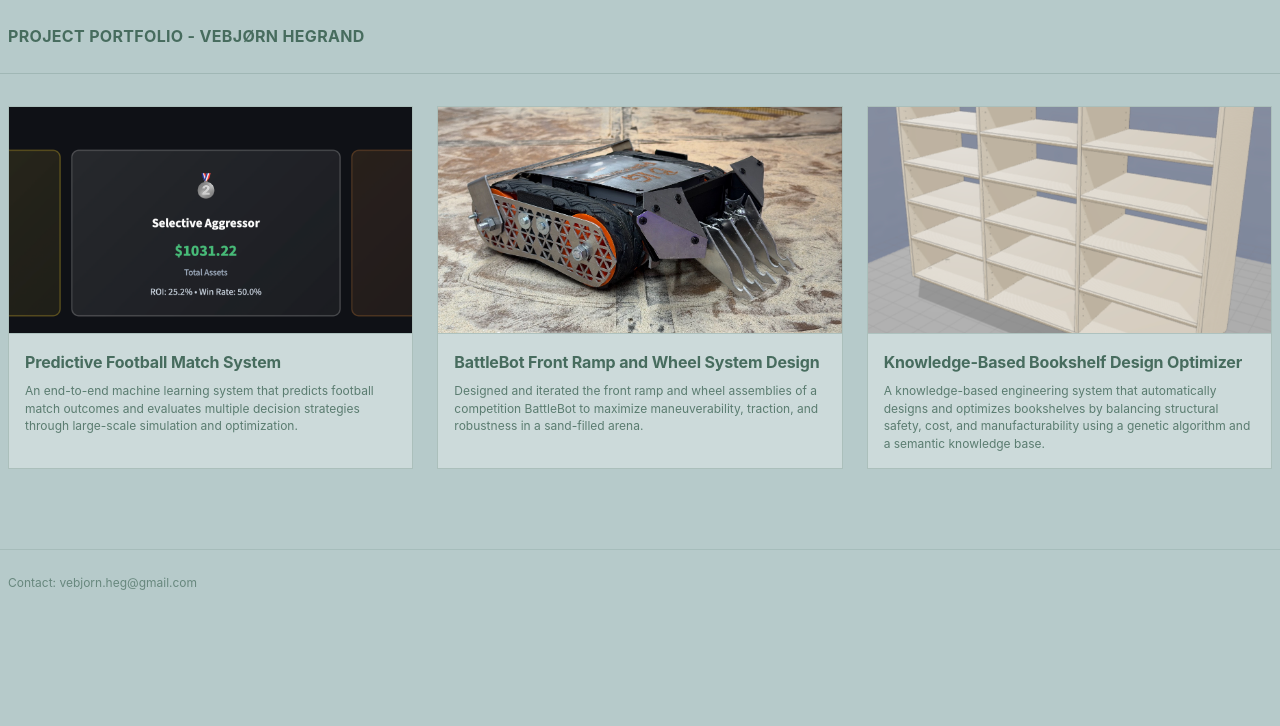
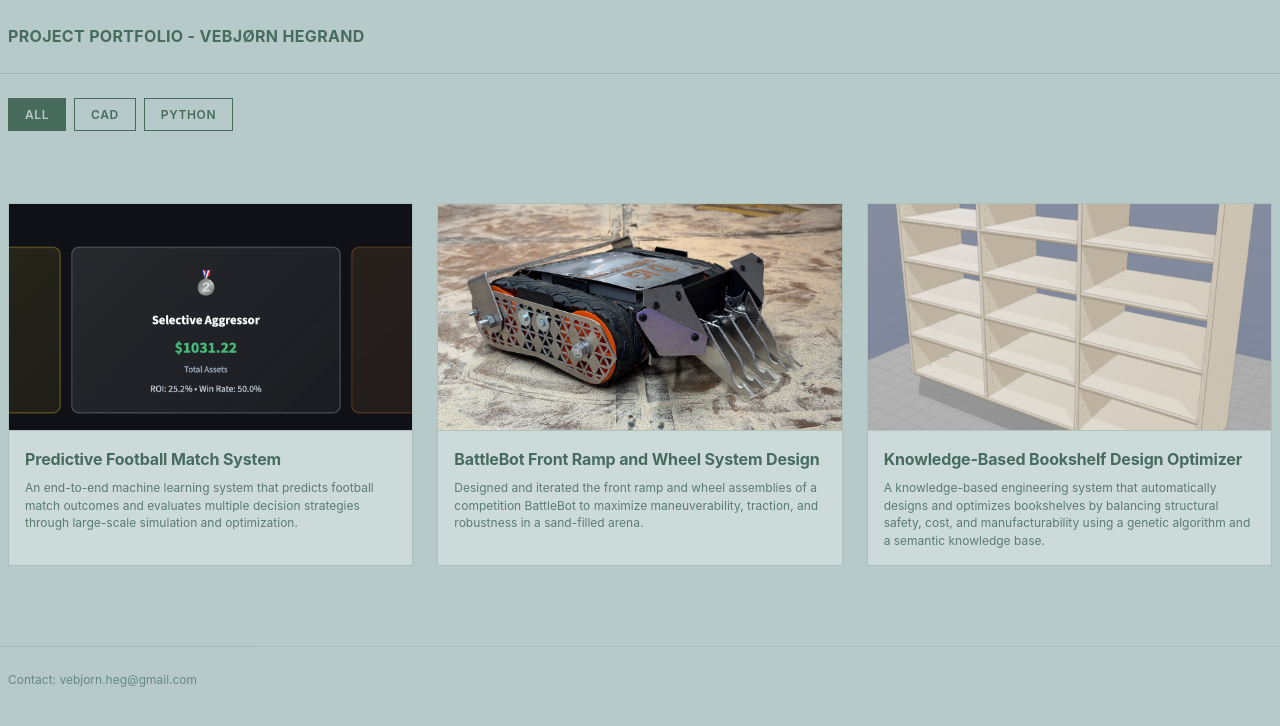
Before and after one commit to vebjornhegrand/portfolio, a Jekyll site: the page built from index.html, in a window 1280 px wide. Shown: the top 726 px of the page. Built offline with Jekyll 4.4.1, drawn with Linux system fonts in a browser that asks for light colours.

Commit message:
Add custom category system with filtering on homepage

```diff
--- a/assets/css/main.css
+++ b/assets/css/main.css
@@ -66,6 +66,38 @@
 .site-header {
   padding: var(--s-6) 0;
   border-bottom: 1px solid rgba(71, 108, 94, 0.2);
+}
+
+/* Category Filters */
+.category-filters {
+  display: flex;
+  flex-wrap: wrap;
+  gap: var(--s-2);
+  padding: var(--s-6) 0;
+  margin-bottom: var(--s-4);
+}
+
+.category-btn {
+  padding: var(--s-2) var(--s-4);
+  background: transparent;
+  border: 1px solid var(--text);
+  color: var(--text);
+  font-size: var(--font-small);
+  font-weight: 600;
+  text-transform: uppercase;
+  letter-spacing: 0.05em;
+  cursor: pointer;
+  transition: all 0.2s ease;
+  font-family: inherit;
+}
+
+.category-btn:hover {
+  background: rgba(71, 108, 94, 0.1);
+}
+
+.category-btn.active {
+  background: var(--text);
+  color: var(--bg);
 }
 
 .site-title {
--- a/index.html
+++ b/index.html
@@ -3,10 +3,19 @@
 ---
 
 <div class="container">
+  <!-- Category Filters -->
+  <div class="category-filters">
+    <button class="category-btn active" data-category="all">All</button>
+    {% assign categories = site.projects | map: 'category' | uniq | sort %}
+    {% for category in categories %}
+      <button class="category-btn" data-category="{{ category }}">{{ category | capitalize }}</button>
+    {% endfor %}
+  </div>
+
   <section class="projects-grid">
     {% assign sorted_projects = site.projects | sort: 'date' | reverse %}
     {% for project in sorted_projects %}
-      <article class="project-card">
+      <article class="project-card" data-category="{{ project.category }}">
         <a href="{{ project.url | relative_url }}" class="card-link">
           <div class="card-image">
             <img src="{{ project.hero_image | relative_url }}" alt="{{ project.title }}">
@@ -20,3 +29,25 @@
     {% endfor %}
   </section>
 </div>
+
+<script>
+  // Category filtering
+  document.querySelectorAll('.category-btn').forEach(btn => {
+    btn.addEventListener('click', function() {
+      const category = this.dataset.category;
+
+      // Update active button
+      document.querySelectorAll('.category-btn').forEach(b => b.classList.remove('active'));
+      this.classList.add('active');
+
+      // Filter projects
+      document.querySelectorAll('.project-card').forEach(card => {
+        if (category === 'all' || card.dataset.category === category) {
+          card.style.display = '';
+        } else {
+          card.style.display = 'none';
+        }
+      });
+    });
+  });
+</script>
```
Also changed, not shown: tools/admin/templates/index.html (+17 -5 lines).
